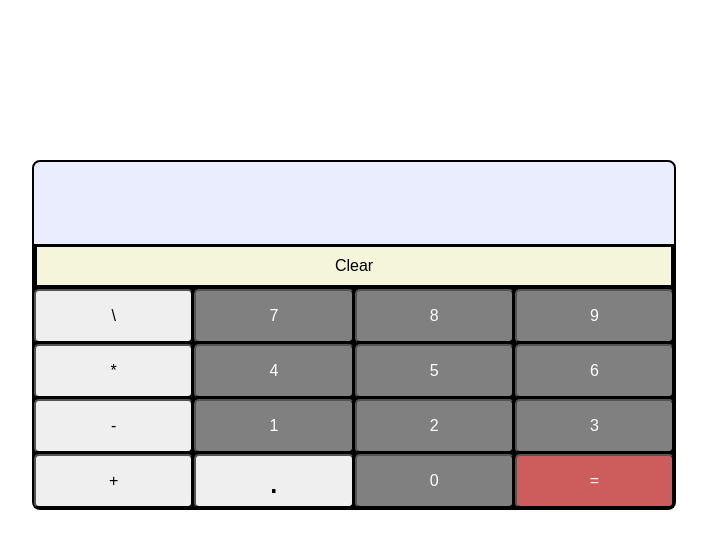
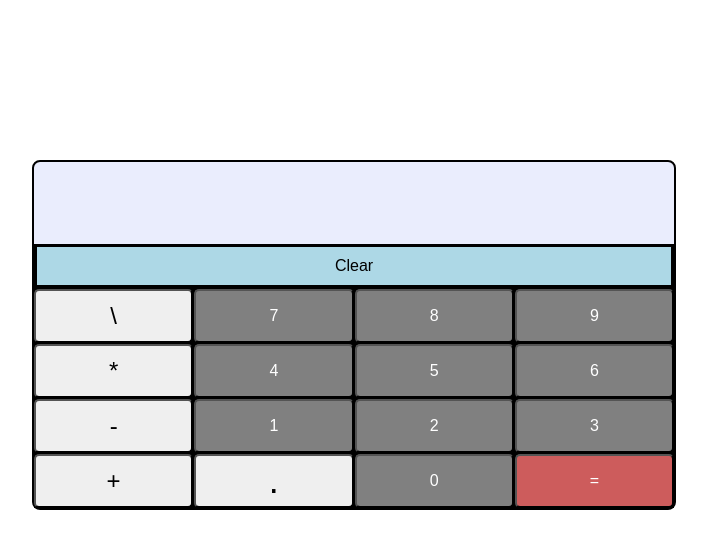
Before and after one commit to michaelhtran120/Calculator, a plain HTML site: page index.html in a window 1280 px wide. In both pictures the pointer is over the button "Clear". Shown: the whole page, without its empty margins (286-993 px from the left). Drawn offline with Linux system fonts and the light colour scheme.

Commit message:
stylesheet update

```diff
--- a/style.css
+++ b/style.css
@@ -32,9 +32,8 @@
     border-radius: 5px;
 }
 
-.calc-button:hover,
-.calc-button:focus {
-    box-shadow: inset 0 0 0 2em var(--hover);
+.calc-button:hover {
+    background-color: lightblue;
 }
 
 #clear-button {
@@ -57,6 +56,8 @@
 #subtraction-button,
 #addition-button {
     background-color: orange);
+    font-size: 24px;
+    padding: 11px;
 }
 
 #decimal-button {
@@ -68,3 +69,11 @@
     background-color: indianred;
     color: white;
 }
+
+#equal-button:hover {
+    background-color: rgb(233, 52, 52);
+}
+
+#clear-button:hover {
+    background-color: lightblue;
+}
```
